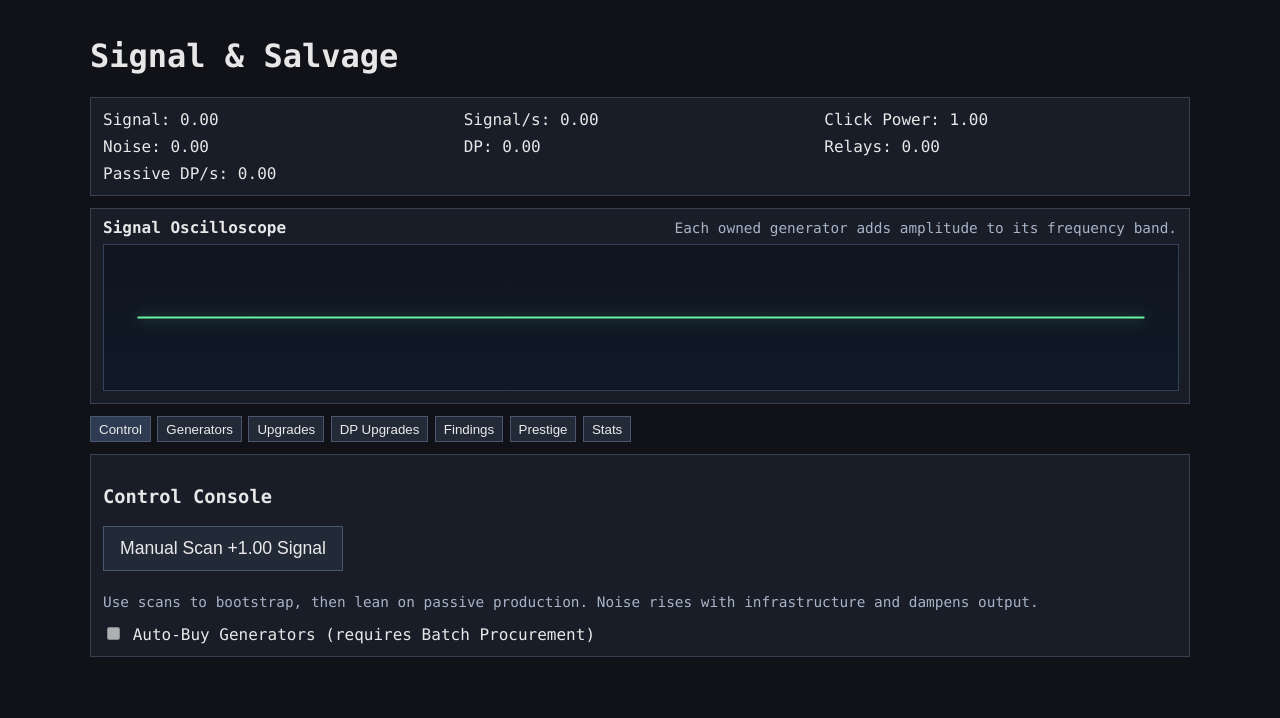
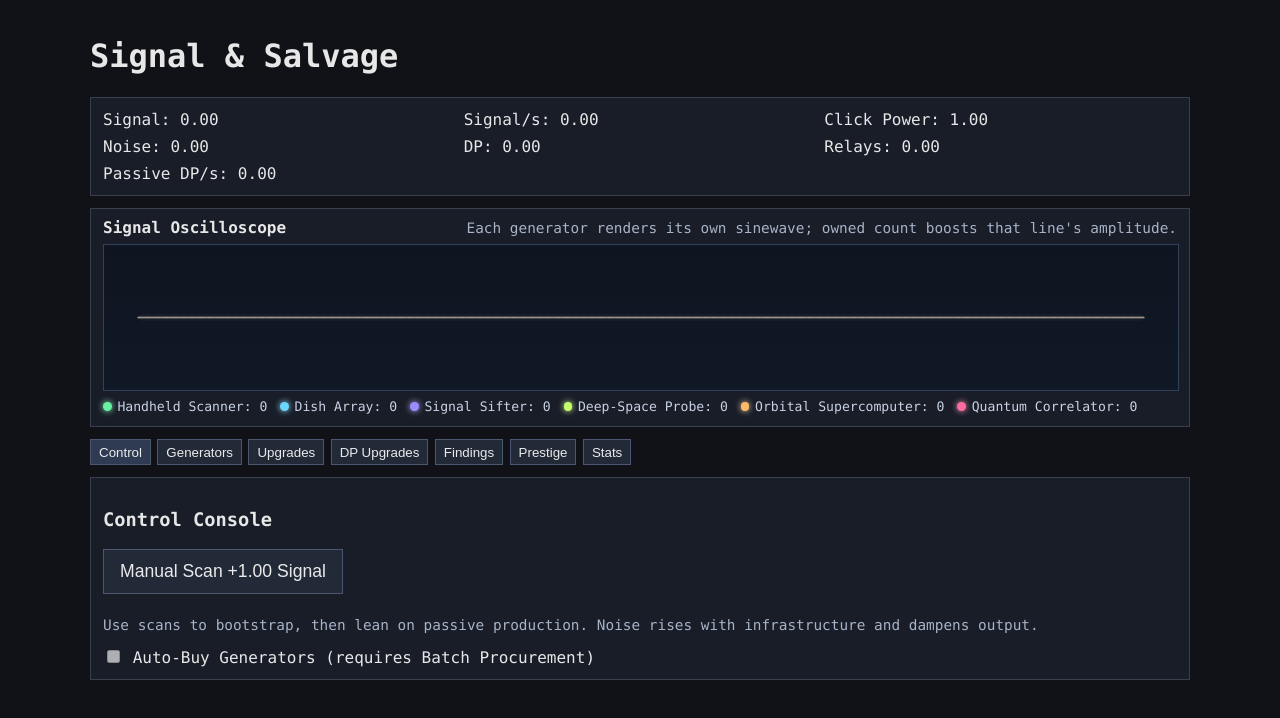
Before and after one commit to jjlyon/web-incremental, a React (Vite) app: page / in a window 1280 px wide. Shown: the top 718 px of the page. Built offline with nearby package versions, Linux system fonts and the light colour scheme.

Commit message:
Render separate sinewave lines per generator

```diff
--- a/src/App.tsx
+++ b/src/App.tsx
@@ -1,4 +1,4 @@
-import { useEffect, useMemo, useReducer, useRef, useState } from 'react';
+import { CSSProperties, useEffect, useMemo, useReducer, useRef, useState } from 'react';
 import { TabButton } from './components/TabButton';
 import { GENERATORS, MILESTONES, UPGRADES } from './game/data';
 import { canPrestige, canPurchaseUpgrade, formatNumber, getBuyMaxCount, getClickPower, getGeneratorCost, getPassiveDpPerSecond, getPrestigeGain, getTotalSps, getUpgradeCost, runSanityChecks } from './game/economy';
@@ -14,6 +14,7 @@ const WAVE_HEIGHT = 150;
 const WAVE_SAMPLE_STEP = 4;
 const WAVE_SPEED = 1.8;
 const WAVE_FREQUENCIES = [0.45, 0.9, 1.8, 3, 4.8, 7.2];
+const WAVE_COLORS = ['#67f3a1', '#6ad5ff', '#9b8cff', '#c5ff6a', '#ffba6a', '#ff6a9f'];
 
 const generatorWaveOrder: GeneratorId[] = ['scanner', 'dish', 'sifter', 'probe', 'supercomputer', 'correlator'];
 
@@ -253,24 +254,28 @@ function App() {
 
   const sanityIssues = runSanityChecks(state);
   const waveTime = performance.now() / 1000;
-  const generatorWaveAmplitudes = generatorWaveOrder.map((generatorId) => state.generators[generatorId] * 0.06);
-  const totalWaveAmplitude = generatorWaveAmplitudes.reduce((sum, amplitude) => sum + amplitude, 0);
-  const amplitudeNormalizer = Math.max(1, totalWaveAmplitude / 36);
-  const wavePath = (() => {
-    const baseline = WAVE_HEIGHT / 2;
+  const rawAmplitudes = generatorWaveOrder.map((generatorId) => state.generators[generatorId] * 0.6);
+  const largestAmplitude = Math.max(1, ...rawAmplitudes);
+  const amplitudeNormalizer = Math.max(1, largestAmplitude / 26);
+  const generatorWaveData = generatorWaveOrder.map((generatorId, index) => {
+    const amplitude = rawAmplitudes[index] / amplitudeNormalizer;
+    const generatorName = GENERATORS.find((generator) => generator.id === generatorId)?.name ?? generatorId;
     let path = '';
     for (let x = 0; x <= WAVE_WIDTH; x += WAVE_SAMPLE_STEP) {
       const xRatio = x / WAVE_WIDTH;
-      let y = baseline;
-      for (let index = 0; index < generatorWaveOrder.length; index += 1) {
-        const amplitude = generatorWaveAmplitudes[index] / amplitudeNormalizer;
-        const radians = xRatio * WAVE_FREQUENCIES[index] * Math.PI * 2 + waveTime * WAVE_SPEED;
-        y += Math.sin(radians) * amplitude;
-      }
+      const radians = xRatio * WAVE_FREQUENCIES[index] * Math.PI * 2 + waveTime * WAVE_SPEED;
+      const y = WAVE_HEIGHT / 2 + Math.sin(radians) * amplitude;
       path += `${x === 0 ? 'M' : 'L'}${x},${y.toFixed(2)} `;
     }
-    return path.trim();
-  })();
+    return {
+      generatorId,
+      generatorName,
+      color: WAVE_COLORS[index],
+      owned: state.generators[generatorId],
+      path: path.trim(),
+      hasSignal: state.generators[generatorId] > 0,
+    };
+  });
 
   return (
     <div className="app">
@@ -288,12 +293,26 @@ function App() {
       <div className="panel wave-panel">
         <div className="wave-header">
           <strong>Signal Oscilloscope</strong>
-          <span className="muted">Each owned generator adds amplitude to its frequency band.</span>
+          <span className="muted">Each generator renders its own sinewave; owned count boosts that line's amplitude.</span>
         </div>
-        <svg viewBox={`0 0 ${WAVE_WIDTH} ${WAVE_HEIGHT}`} className="wave-display" role="img" aria-label="Live composite generator wave">
+        <svg viewBox={`0 0 ${WAVE_WIDTH} ${WAVE_HEIGHT}`} className="wave-display" role="img" aria-label="Live generator sinewaves">
           <path d={`M0,${WAVE_HEIGHT / 2} H${WAVE_WIDTH}`} className="wave-baseline" />
-          <path d={wavePath} className="wave-line" />
+          {generatorWaveData.map((wave) => (
+            <path
+              key={wave.generatorId}
+              d={wave.path}
+              className="wave-line"
+              style={{ stroke: wave.color, opacity: wave.hasSignal ? 0.95 : 0.22 }}
+            />
+          ))}
         </svg>
+        <div className="wave-legend">
+          {generatorWaveData.map((wave) => (
+            <span key={`${wave.generatorId}-legend`} className="wave-legend-item" style={{ '--wave-color': wave.color } as CSSProperties}>
+              {wave.generatorName}: {wave.owned}
+            </span>
+          ))}
+        </div>
       </div>
 
       <div className="tabs">
--- a/src/styles.css
+++ b/src/styles.css
@@ -84,9 +84,32 @@ textarea { width: 100%; margin-top: 0.3rem; background: #0f131b; color: #d4d8df;
 
 .wave-line {
   fill: none;
-  stroke: #67f3a1;
-  stroke-width: 2;
+  stroke-width: 1.8;
   stroke-linejoin: round;
   stroke-linecap: round;
-  filter: drop-shadow(0 0 7px rgba(103, 243, 161, 0.55));
+  filter: drop-shadow(0 0 4px rgba(225, 235, 255, 0.2));
 }
+
+.wave-legend {
+  display: flex;
+  flex-wrap: wrap;
+  gap: 0.35rem 0.8rem;
+  margin-top: 0.5rem;
+  font-size: 0.82rem;
+  color: #c8d2e4;
+}
+
+.wave-legend-item {
+  display: inline-flex;
+  align-items: center;
+  gap: 0.35rem;
+}
+
+.wave-legend-item::before {
+  content: '';
+  width: 0.55rem;
+  height: 0.55rem;
+  border-radius: 999px;
+  background: var(--wave-color);
+  box-shadow: 0 0 6px color-mix(in srgb, var(--wave-color) 65%, #ffffff 35%);
+}
```
